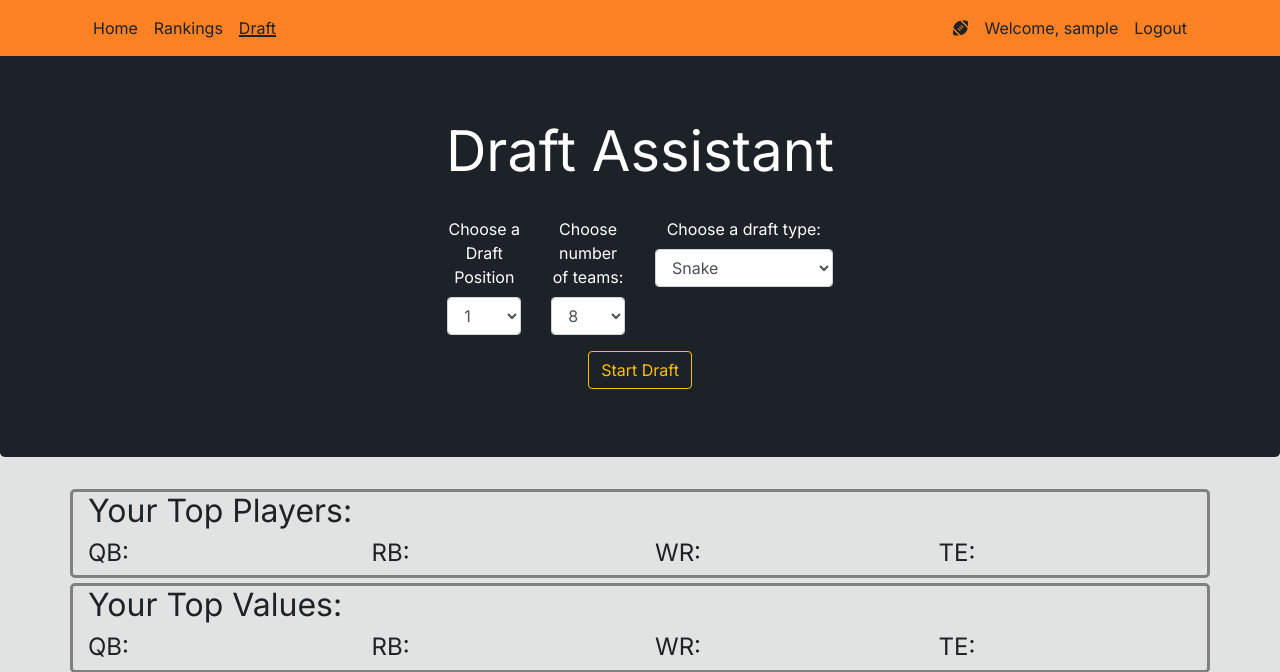
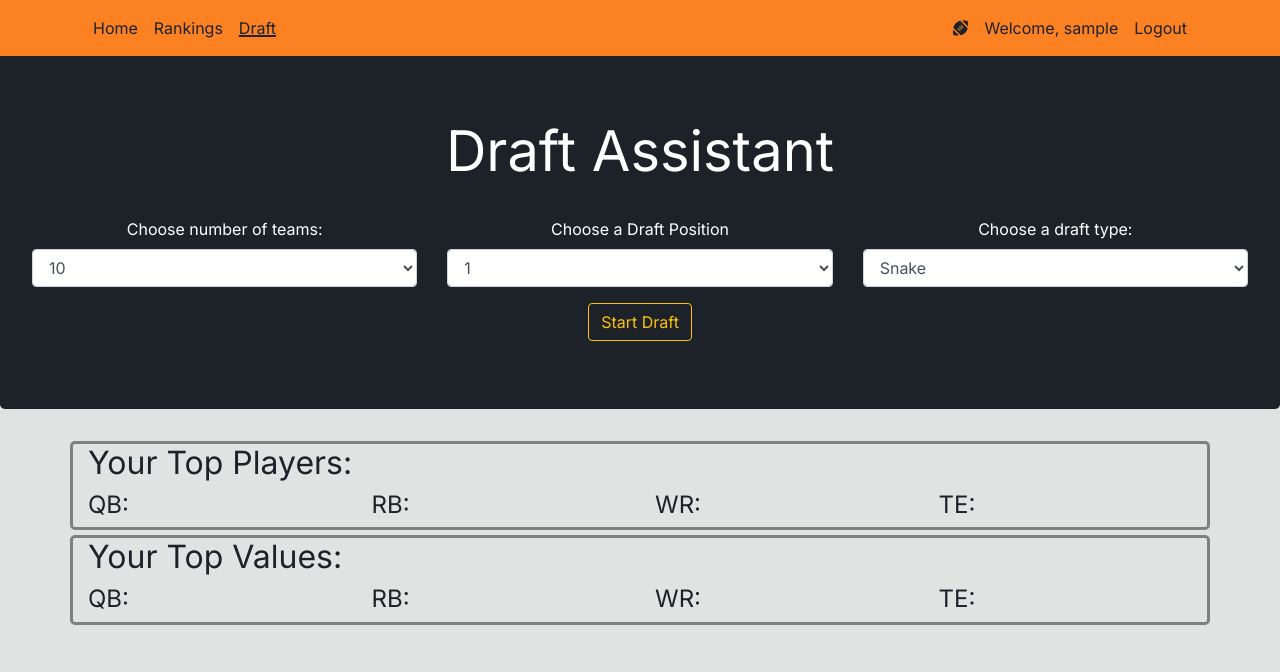
Before and after one commit to n-roth12/FFB-Draft-App, a Flask app: page /draft in a window 1280 px wide. Shown: the top 672 px of the page. Run offline with Flask 2, Linux system fonts and the light colour scheme; the visitor is signed in with stand-in values (Sample User, id 1); data comes from the database, SQL or seed files in the repository; data that the repository does not hold is empty; parts of the project's set-up code (start-up, migrations or seed data) failed here and were passed over; some libraries are stand-ins or nearby versions.

Commit message:
Fixed bug where draft would not occur if user selected a draft position larger than the number of teams. Draft position options now update whenever the number of teams option changes.

```diff
--- a/website/templates/draft.html
+++ b/website/templates/draft.html
@@ -9,8 +9,20 @@
    <div class="mx-auto my-1">
    	<h1 class="display-4 font-weight-normal" style="color: white">Draft Assistant</h1>
    	<br>
-   	<form class="form-group row" id="draft-options">
-   		<div class="col-1 offset-4">
+   	<form class="form-group row justify-content-center" id="draft-options">
+   		<div class="col-12 col-sm-4 col-xlg-2">
+   			<label for="num_teams" style="color:white;">Choose number of teams:</label>
+   			<select name="num_teams" id="num_teams" class="form-control" onchange="update_pos()">
+   				<option value=6>6</option>
+   				<option value=7>7</option>
+   				<option value=8>8</option>
+   				<option value=9>9</option>
+   				<option value=10 selected>10</option>
+   				<option value=11>11</option>
+   				<option value=12>12</option>
+   			</select>
+   		</div>
+   		<div class="col-12 col-sm-4 col-xlg-2">
    			<label for="draft_pos" style="color:white">Choose a Draft Position</label>
    			<select name="draft_pos" id="draft_pos" class="form-control">
    				<option value=1>1</option>
@@ -21,23 +33,13 @@
    				<option value=6>6</option>
    				<option value=7>7</option>
    				<option value=8>8</option>
-   				<option value=1>9</option>
-   				<option value=10>10</option>
-   				<option value=11>11</option>
-   				<option value=12>12</option>
+   				<option class="hidden" value=9>9</option>
+   				<option class="hidden" value=10>10</option>
+   				<option class="hidden" value=11>11</option>
+   				<option class="hidden" value=12>12</option>
    			</select>
    		</div>
-   		<div class="col-1">
-   			<label for="num_teams" style="color:white;">Choose number of teams:</label>
-   			<select name="num_teams" id="num_teams" class="form-control">
-   				<option value=8>8</option>
-   				<option value=9>9</option>
-   				<option value=10>10</option>
-   				<option value=11>11</option>
-   				<option value=12>12</option>
-   			</select>
-   		</div>
-   		<div class="col-2">
+   		<div class="col-12 col-sm-4 col-xlg-2">
    			<label for="draft_type" style="color:white;">Choose a draft type:</label>
    			<select name="draft_type" id="draft_type" class="form-control">
    				<option value="snake">Snake</option>
@@ -431,6 +433,21 @@
 		location.reload()
 	}
 
+	function update_pos() {
+		draft_pos = document.querySelector('#draft_pos').value
+		num_teams = document.querySelector('#num_teams').value
+		draft_pos_options = document.querySelector("#draft_pos").querySelectorAll('option')
+		for (var i = 7; i < num_teams; i++) {
+			draft_pos_options[i].classList.remove("hidden")
+		}
+		for (var j = num_teams; j < 12; j++) {
+			draft_pos_options[j].classList.add("hidden")
+		}
+		document.querySelector('#draft_pos').value = 1
+	}
+
+
+
 </script>
 
 {% endblock %}
```
